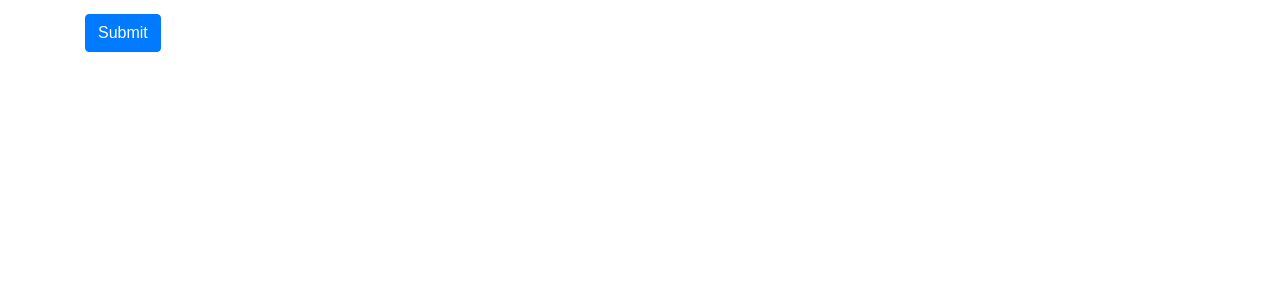
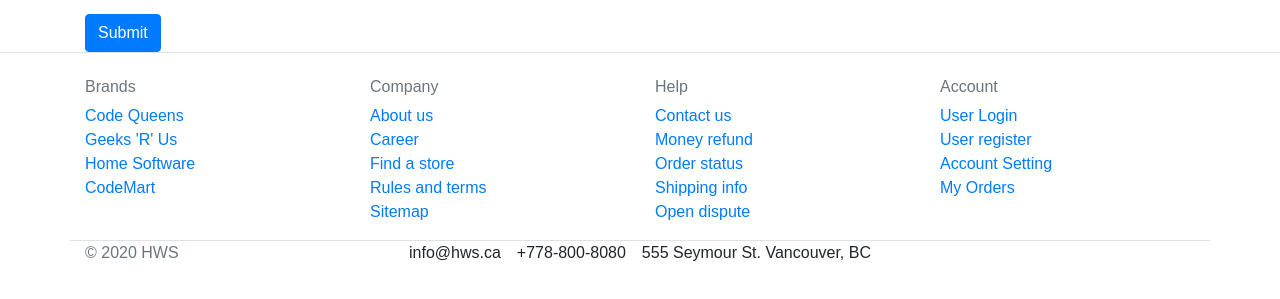
Before and after one commit to mandeep1580/portfolio-mandeep-singh-dhillon, a React (Create React App) app in the folder my-portfolio-app/: page / in a window 1280 px wide. Shown: the part 1782-2081 px from the top of the page. Before the commit the page ends 1834 px from the top, so only its background shows below. Built offline with nearby package versions, Linux system fonts and the light colour scheme.

Commit message:
Updated App with current components

```diff
--- a/my-portfolio-app/src/Components/App.js
+++ b/my-portfolio-app/src/Components/App.js
@@ -1,12 +1,12 @@
 import React, { Component } from 'react'
-import Banner from './Banner'
+import Hero from './Hero'
 import Navigation from './Navigation'
 import 'bootstrap/dist/css/bootstrap.min.css';
 import Overview from './Overview';
-import Profile from './Profile';
 import Skills from './Skills';
 import Resume from './Resume';
 import Contact from './Contact';
+import Footer from './Footer';
 
 
 
@@ -15,12 +15,12 @@ export default class App extends Component {
     return (
       <div className = "App">
       <Navigation />
-      <Banner />
+      <Hero />
       <Overview />
-      <Profile />
       <Skills />
       <Resume />
       <Contact />
+      <Footer />
 
 
       </div>
```
